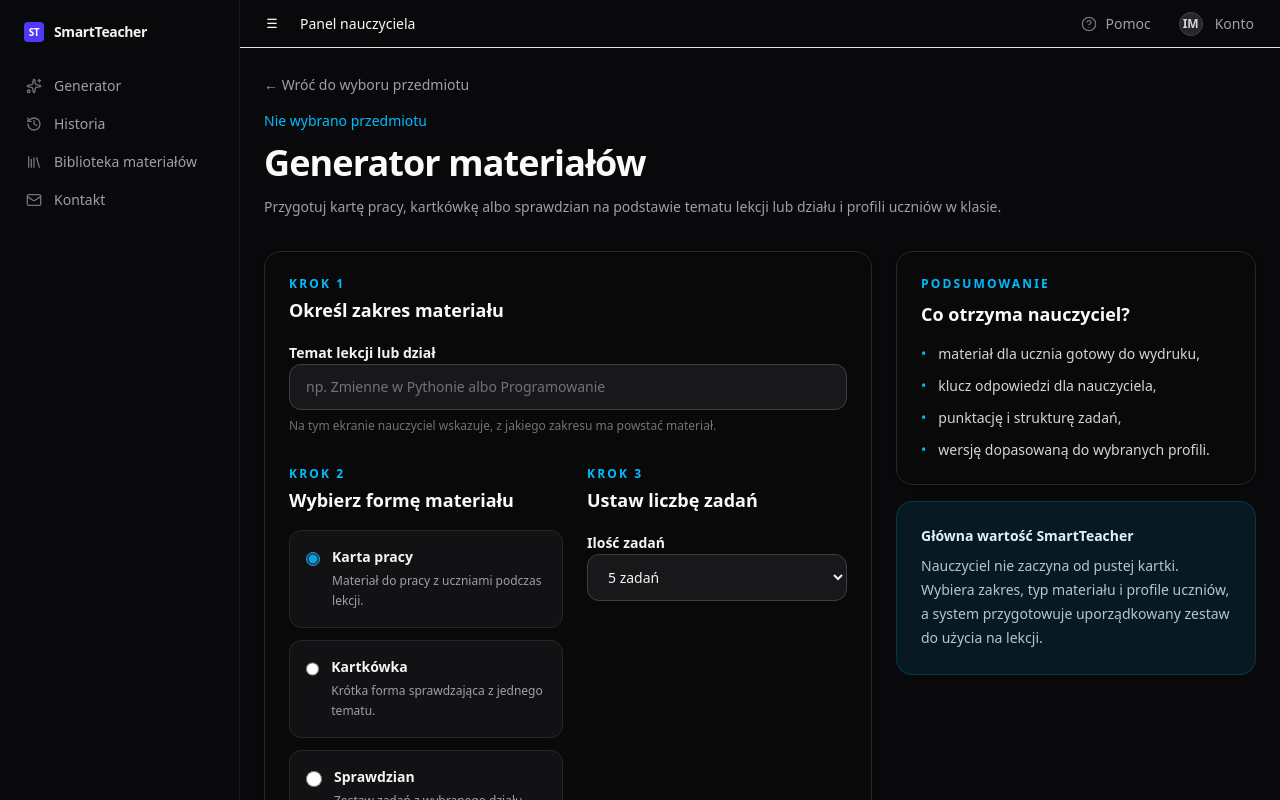
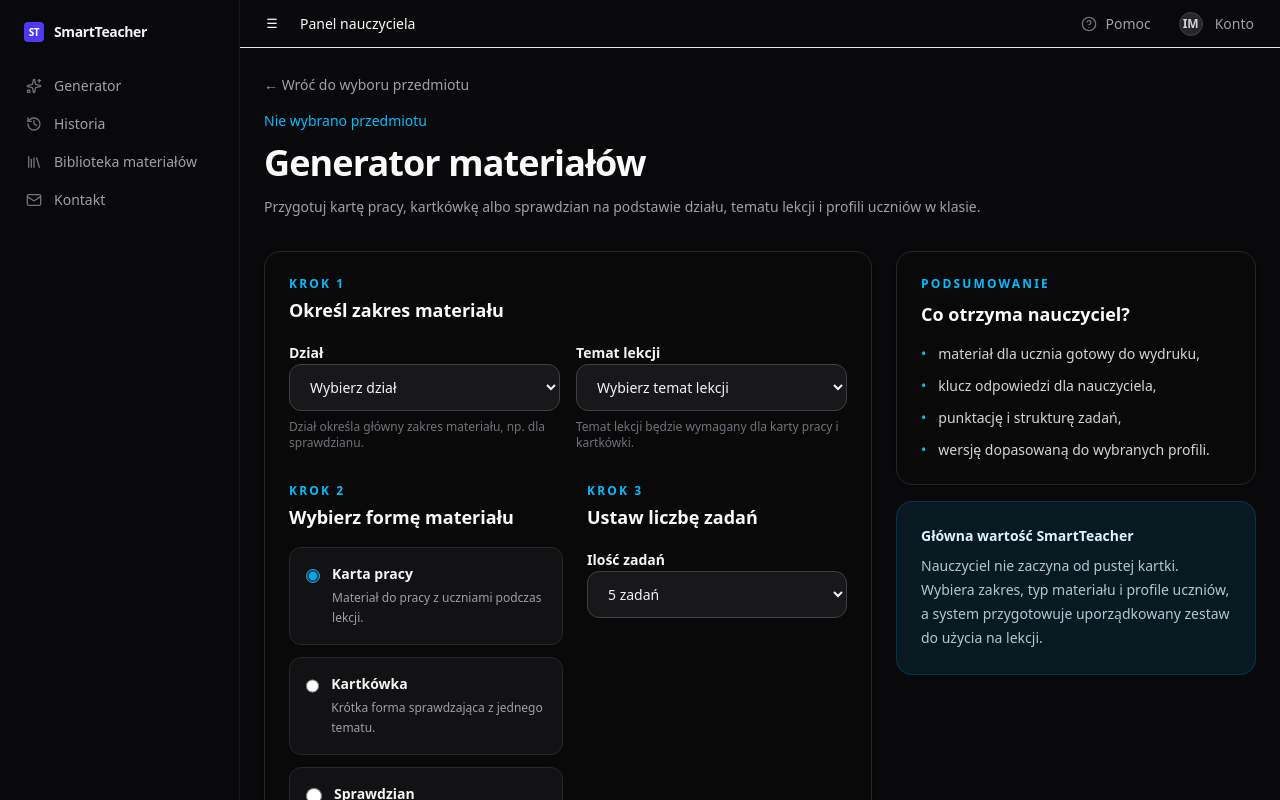
Before and after one commit to muskalaiza/smartteacher-next, a Next.js app: page /generator in a window 1280 px wide. Shown: the top 800 px of the page. Built offline with nearby package versions, Linux system fonts and the light colour scheme.

Commit message:
Refine generator UI and password reset flow

```diff
--- a/app/generator/page.jsx
+++ b/app/generator/page.jsx
@@ -9,6 +9,7 @@
   "aplikacje-mobilne": "Aplikacje mobilne",
   "aplikacje-desktopowe": "Aplikacje desktopowe",
 };
+
 
 const MATERIAL_TYPES = [
   {
@@ -60,7 +61,7 @@
 
         <p className="text-sm leading-6 text-zinc-400">
   Przygotuj kartę pracy, kartkówkę albo sprawdzian na podstawie
-            tematu lekcji lub działu i profili uczniów w klasie.
+  działu, tematu lekcji i profili uczniów w klasie.
 </p>
         </div>
       </header>
@@ -77,27 +78,77 @@
                   Określ zakres materiału
                 </h2>
               </div>
+<div className="grid gap-4 md:grid-cols-2">
+  <div className="space-y-2">
+    <label
+      htmlFor="section"
+      className="text-sm font-semibold text-zinc-100"
+    >
+      Dział
+    </label>
+
+    <select
+      id="section"
+      defaultValue=""
+      className="w-full rounded-xl border border-zinc-700 bg-zinc-900 px-4 py-3 text-sm text-zinc-100 outline-none transition focus:border-sky-500 focus:ring-2 focus:ring-sky-500/20"
+    >
+      <option value="" disabled>
+        Wybierz dział
+      </option>
+      <option value="algorytmika">Algorytmika</option>
+      <option value="programowanie">Programowanie</option>
+    </select>
+
+    <p className="text-xs text-zinc-500">
+      Dział określa główny zakres materiału, np. dla sprawdzianu.
+    </p>
+  </div>
 
   <div className="space-y-2">
     <label
-                  htmlFor="lessonTopic"
+      htmlFor="subtopic"
       className="text-sm font-semibold text-zinc-100"
     >
-                  Temat lekcji lub dział
+      Temat lekcji
     </label>
 
-                <input
-                  id="lessonTopic"
-                  type="text"
-                  placeholder="np. Zmienne w Pythonie albo Programowanie"
-                  className="w-full rounded-xl border border-zinc-700 bg-zinc-900 px-4 py-3 text-sm text-zinc-100 outline-none transition placeholder:text-zinc-500 focus:border-sky-500 focus:ring-2 focus:ring-sky-500/20"
-                />
+    <select
+      id="subtopic"
+      defaultValue=""
+      className="w-full rounded-xl border border-zinc-700 bg-zinc-900 px-4 py-3 text-sm text-zinc-100 outline-none transition focus:border-sky-500 focus:ring-2 focus:ring-sky-500/20"
+    >
+      <option value="" disabled>
+        Wybierz temat lekcji
+      </option>
+      <option value="prog_zmienne">Zmienne</option>
+      <option value="prog_typy_danych">Typy danych</option>
+      <option value="prog_warunki">Instrukcje warunkowe</option>
+      <option value="prog_petla_for">Pętla for</option>
+      <option value="prog_petla_while">Pętla while</option>
+      <option value="prog_funkcje">Funkcje</option>
+      <option value="prog_tablice">Tablice</option>
+      <option value="alg_systemy_pozycyjne">Systemy pozycyjne</option>
+      <option value="alg_system_binarny">System binarny</option>
+      <option value="alg_konwersja_bin_dec">
+        Konwersja binarna na dziesiętną
+      </option>
+      <option value="alg_konwersja_dec_bin">
+        Konwersja dziesiętna na binarną
+      </option>
+      <option value="alg_reprezentacja_algorytmow">
+        Reprezentacja algorytmów
+      </option>
+      <option value="alg_lista_krokow">Lista kroków</option>
+      <option value="alg_schemat_blokowy">Schemat blokowy</option>
+      <option value="alg_pseudokod">Pseudokod</option>
+    </select>
 
     <p className="text-xs text-zinc-500">
-                  Na tym ekranie nauczyciel wskazuje, z jakiego zakresu ma
-                  powstać materiał.
+      Temat lekcji będzie wymagany dla karty pracy i kartkówki.
     </p>
   </div>
+</div>
+
             </div>
 
             <div className="grid gap-6 lg:grid-cols-[minmax(0,1fr)_260px]">
--- /dev/null
+++ b/app/zmien-haslo/page.jsx
@@ -0,0 +1,43 @@
+"use client"
+
+import Link from "next/link"
+import ChangePasswordForm from "@/components/auth/changePasswordForm"
+
+export default function ChangePasswordPage() {
+  async function handleChangePassword() {
+    throw new Error(
+      "Zmiana hasła wymaga podłączenia Supabase. Ten etap zostanie wykonany później."
+    )
+  }
+
+  return (
+    <div className="flex min-h-screen items-center justify-center bg-zinc-950 p-4 font-sans">
+      <div className="w-full max-w-sm space-y-6 rounded-xl border border-zinc-800 bg-zinc-900/50 p-8 shadow-2xl backdrop-blur-sm">
+        <div className="space-y-2 text-center">
+          <div className="mb-2 inline-flex h-9 w-9 items-center justify-center rounded bg-indigo-600 text-sm font-black text-white">
+            ST
+          </div>
+
+          <h1 className="text-2xl font-bold tracking-tight text-zinc-100">
+            Ustaw nowe hasło
+          </h1>
+
+          <p className="text-sm leading-6 text-zinc-400">
+            Wpisz nowe hasło do konta SmartTeacher.
+          </p>
+        </div>
+
+        <ChangePasswordForm handleChangePassword={handleChangePassword} />
+
+        <div className="border-t border-zinc-800 pt-4 text-center">
+          <Link
+            href="/"
+            className="text-xs font-medium text-zinc-400 transition-colors hover:text-zinc-100"
+          >
+            Wróć do logowania
+          </Link>
+        </div>
+      </div>
+    </div>
+  )
+}
```
Also changed, not shown: components/auth/changePasswordForm.jsx (line endings or trailing spaces). Lines whose indentation alone changed are shown as unchanged.
